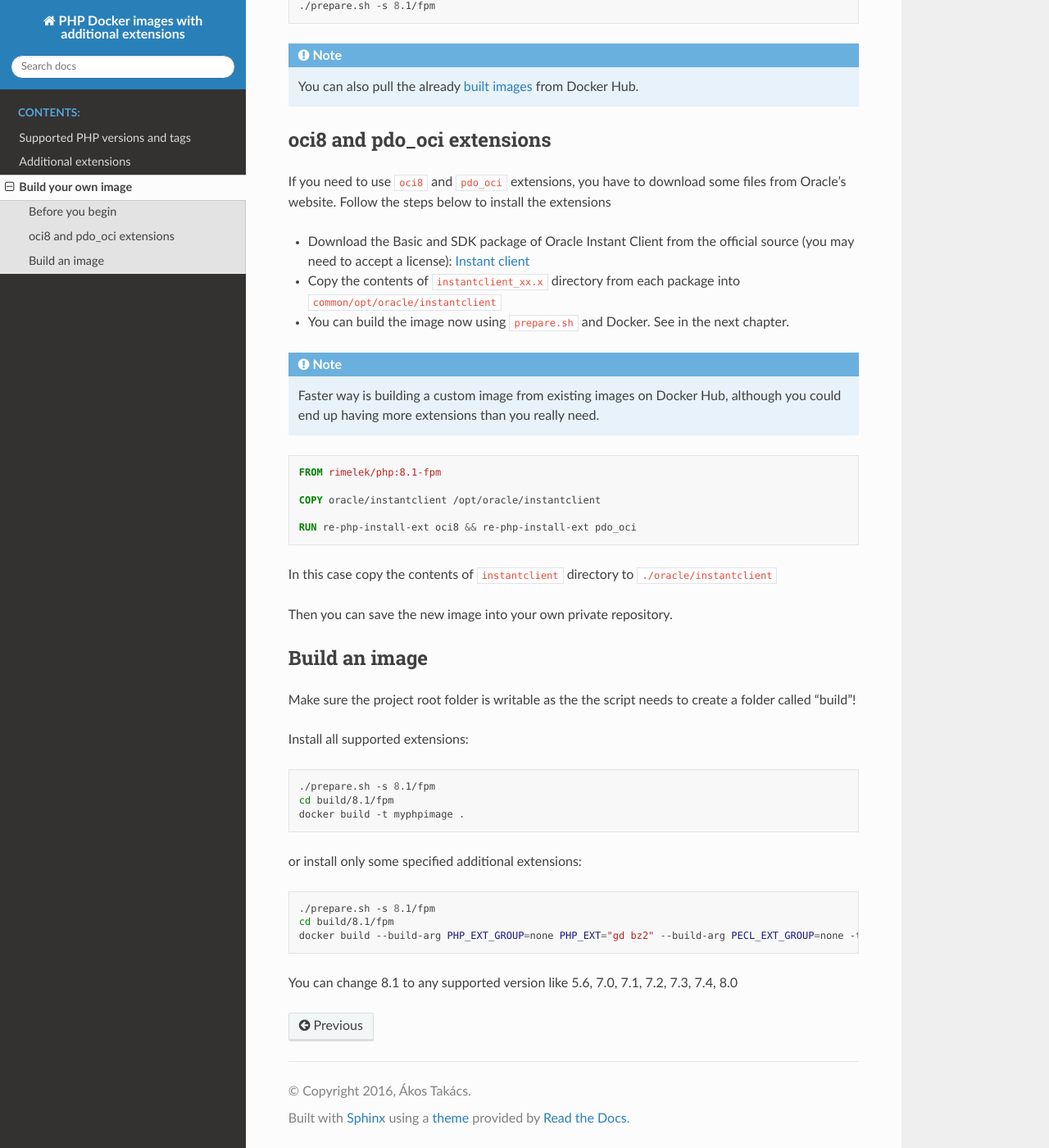
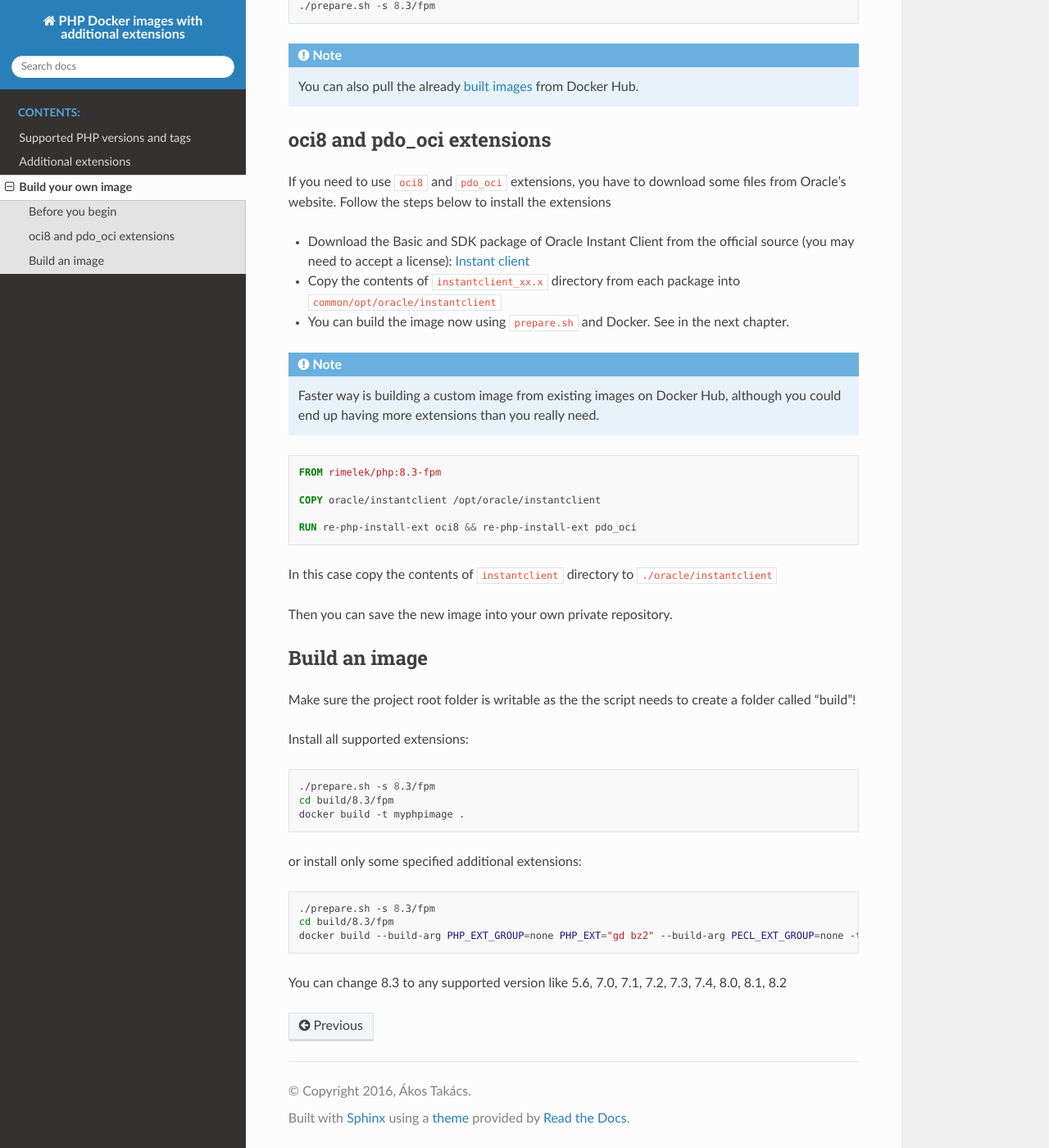
Before and after one commit to rimelek/docker-php, a Sphinx documentation site: the page built from docs/pages/build-image.rst, in a window 1280 px wide and 1400 px high, scrolled down 602 px. Shown: the whole window at 82% size. Built offline with Sphinx 7.4.7 and the Read the Docs theme 2.0.0, drawn with Linux system fonts in a browser that asks for light colours.

Commit message:
use php 8.3 in docs when building images

```diff
--- a/docs/pages/build-image.rst
+++ b/docs/pages/build-image.rst
@@ -22,7 +22,7 @@ run :code:`./prepare.sh -s PATH`. Replace PATH with the actual path to a PHP ver
 
 .. code-block:: bash
 
-  ./prepare.sh -s 8.1/fpm
+  ./prepare.sh -s 8.3/fpm
 
 
 .. note:: You can also pull the already `built images <https://hub.docker.com/r/itsziget/php/>`_ from Docker Hub.
@@ -45,7 +45,7 @@ Follow the steps below to install the extensions
 
 .. code-block:: Dockerfile
 
-    FROM rimelek/php:8.1-fpm
+    FROM rimelek/php:8.3-fpm
 
     COPY oracle/instantclient /opt/oracle/instantclient
 
@@ -65,8 +65,8 @@ Install all supported extensions:
 
 .. code-block:: bash
 
-    ./prepare.sh -s 8.1/fpm
-    cd build/8.1/fpm
+    ./prepare.sh -s 8.3/fpm
+    cd build/8.3/fpm
     docker build -t myphpimage .
 
 
@@ -74,9 +74,9 @@ or install only some specified additional extensions:
 
 .. code-block:: bash
 
-    ./prepare.sh -s 8.1/fpm
-    cd build/8.1/fpm
+    ./prepare.sh -s 8.3/fpm
+    cd build/8.3/fpm
     docker build --build-arg PHP_EXT_GROUP=none PHP_EXT="gd bz2" --build-arg PECL_EXT_GROUP=none -t myphpimage
 
 
-You can change 8.1 to any supported version like 5.6, 7.0, 7.1, 7.2, 7.3, 7.4, 8.0
+You can change 8.3 to any supported version like 5.6, 7.0, 7.1, 7.2, 7.3, 7.4, 8.0, 8.1, 8.2
```
